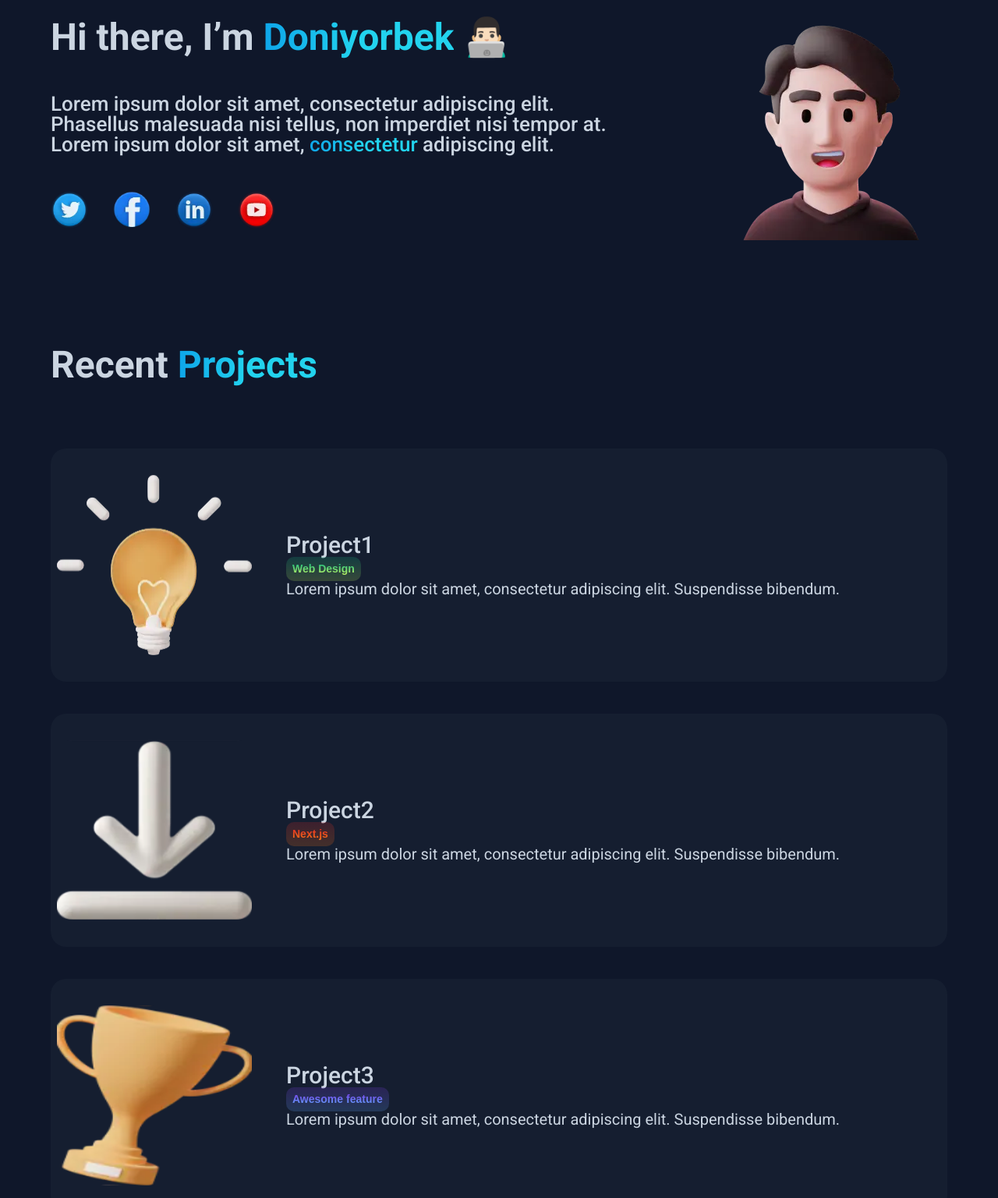
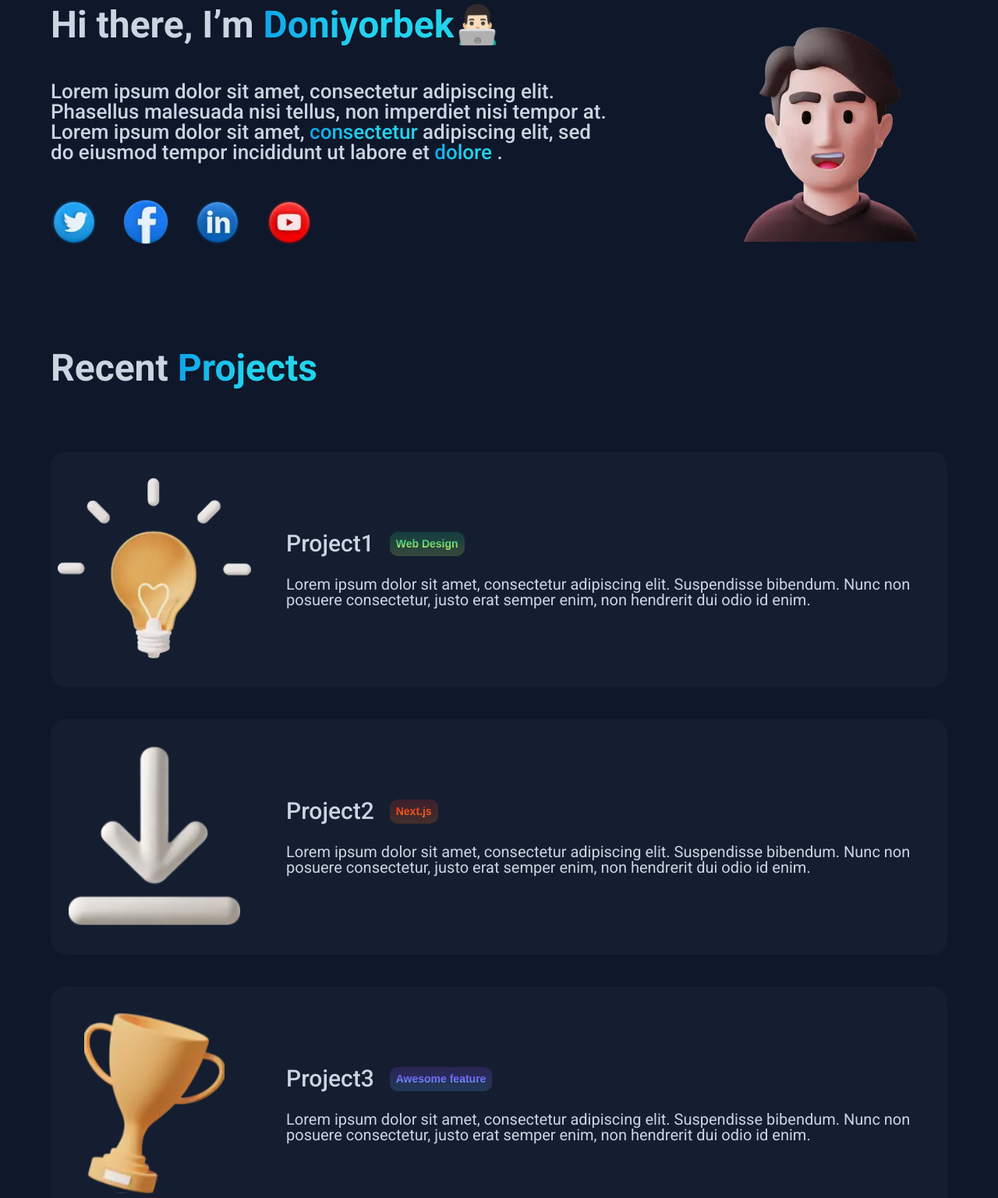
Before and after one commit to frontendoniyorbek/ixaterz, a plain HTML site: page index.html in a window 1280 px wide. Shown: the part 189-1725 px from the top of the page at 78% size. Drawn offline with Linux system fonts and the light colour scheme.

Commit message:
remove img loader

```diff
--- a/index.html
+++ b/index.html
@@ -3,100 +3,135 @@
 	<head>
 		<meta charset="UTF-8" />
 		<meta name="viewport" content="width=device-width, initial-scale=1.0" />
-		<title>Doniyorbek’s Blog</title>
-
-		<!-- Preload fonts -->
-		<link rel="preload" href="fonts/Roboto-Regular.woff2" as="font" type="font/woff2" crossorigin />
-		<link rel="preload" href="fonts/Roboto-Medium.woff2" as="font" type="font/woff2" crossorigin />
-		<link rel="preload" href="fonts/Roboto-Bold.woff2" as="font" type="font/woff2" crossorigin />
-
-		<!-- Minified CSS -->
-		<!-- <link rel="stylesheet" href="css/main.css" /> -->
-		<link rel="stylesheet" href="css/styles.min.css" />
+		<title>Document</title>
+		<!-- CSS -->
+		<link rel="stylesheet" href="css/main.css" />
 	</head>
 	<body>
 		<header class="header">
 			<div class="container header__container">
 				<a class="logo" href="/">
-					<img src="images/header/logo.webp" alt="logo" width="44" height="44" loading="lazy" />
-					<h1 class="logo__title">Doniyorbek’s Blog</h1>
+					<img src="images/header/logo.webp" alt="logo" width="44" height="44" />
+					<h2 class="logo__title">Doniyorbek’s Blog</h2>
 				</a>
 
 				<nav class="navbar">
 					<ul class="navbar__list">
-						<li><a class="navbar__link" href="#">Blog</a></li>
-						<li><a class="navbar__link" href="#">Newsletter</a></li>
-						<li><a class="navbar__link" href="#">Twitter</a></li>
+						<li class="navbar__item">
+							<a class="navbar__link" href="#">Blog</a>
+						</li>
+						<li class="navbar__item">
+							<a class="navbar__link" href="#">Newsletter</a>
+						</li>
+						<li class="navbar__item">
+							<a class="navbar__link" href="#">Twitter</a>
+						</li>
 					</ul>
 				</nav>
 			</div>
 		</header>
 
 		<main class="main">
-			<!-- HERO -->
-			<section class="hero">
+			<!-- HERO START -->
+			<div class="hero">
 				<div class="container hero__container">
 					<div class="hero__info">
-						<h2 class="hero__title">Hi there, I’m <span>Doniyorbek</span> 👨🏻‍💻</h2>
+						<h2 class="hero__title">Hi there, I’m <span>Doniyorbek</span>👨🏻‍💻</h2>
 						<p class="hero__text">
 							Lorem ipsum dolor sit amet, consectetur adipiscing elit. Phasellus malesuada nisi tellus, non imperdiet nisi tempor
-							at. Lorem ipsum dolor sit amet, <span>consectetur</span> adipiscing elit.
+							at. Lorem ipsum dolor sit amet, <span>consectetur</span> adipiscing elit, sed do eiusmod tempor incididunt ut labore
+							et <span>dolore</span> .
 						</p>
 						<ul class="hero__list">
-							<li>
-								<a href="#"><img src="images/hero/twitter.webp" alt="twitter" width="48" height="48" loading="lazy" /></a>
+							<li class="hero__item">
+								<a class="hero__link" href="#">
+									<img src="images/hero/twitter.webp" alt="twitter" width="60" height="60" />
+								</a>
 							</li>
-							<li>
-								<a href="#"><img src="images/hero/facebook.webp" alt="facebook" width="48" height="48" loading="lazy" /></a>
+
+							<li class="hero__item">
+								<a class="hero__link" href="#">
+									<img src="images/hero/facebook.webp" alt="facebook" width="60" height="60" />
+								</a>
 							</li>
-							<li>
-								<a href="#"><img src="images/hero/linkedin.webp" alt="linkedin" width="48" height="48" loading="lazy" /></a>
+
+							<li class="hero__item">
+								<a class="hero__link" href="#">
+									<img src="images/hero/linkedin.webp" alt="linkedin" width="60" height="60" />
+								</a>
 							</li>
-							<li>
-								<a href="#"><img src="images/hero/youtube.webp" alt="youtube" width="48" height="48" loading="lazy" /></a>
+
+							<li class="hero__item">
+								<a class="hero__link" href="#">
+									<img src="images/hero/Youtube.webp" alt="Youtube" width="60" height="60" />
+								</a>
 							</li>
 						</ul>
 					</div>
 					<div class="hero__img">
-						<img src="images/hero/person.webp" alt="person" width="300" height="300" loading="lazy" />
+						<img src="images/hero/person.webp" alt="person" width="300" height="300" />
 					</div>
 				</div>
-			</section>
+			</div>
+			<!-- HERO END -->
 
-			<!-- PROJECTS -->
+			<!-- POSTS START -->
 			<section class="posts">
 				<div class="container">
 					<h2 class="posts__title">Recent <span>Projects</span></h2>
+
 					<ul class="posts__list">
 						<li class="posts__item">
-							<img src="images/posts/project.webp" alt="project1" width="250" height="231" loading="lazy" />
+							<div class="posts__img-wrapper">
+								<img src="images/posts/project.webp" alt="project" width="250" height="231" />
+							</div>
 							<div class="posts__info">
+								<div class="posts__info-top">
 									<h3 class="posts__info-title">Project1</h3>
 									<button class="posts__info-btn"><span>Web Design</span></button>
-								<p class="posts__info-text">Lorem ipsum dolor sit amet, consectetur adipiscing elit. Suspendisse bibendum.</p>
+								</div>
+								<p class="posts__info-text">
+									Lorem ipsum dolor sit amet, consectetur adipiscing elit. Suspendisse bibendum. Nunc non posuere consectetur,
+									justo erat semper enim, non hendrerit dui odio id enim.
+								</p>
 							</div>
 						</li>
 
 						<li class="posts__item">
-							<img src="images/posts/project2.webp" alt="project2" width="250" height="231" loading="lazy" />
+							<div class="posts__img-wrapper">
+								<img src="images/posts/project2.webp" alt="project" width="250" height="231" />
+							</div>
 							<div class="posts__info">
+								<div class="posts__info-top">
 									<h3 class="posts__info-title">Project2</h3>
 									<button class="posts__info-btn posts__info-btn2"><span>Next.js</span></button>
-								<p class="posts__info-text">Lorem ipsum dolor sit amet, consectetur adipiscing elit. Suspendisse bibendum.</p>
+								</div>
+								<p class="posts__info-text">
+									Lorem ipsum dolor sit amet, consectetur adipiscing elit. Suspendisse bibendum. Nunc non posuere consectetur,
+									justo erat semper enim, non hendrerit dui odio id enim.
+								</p>
 							</div>
 						</li>
 
 						<li class="posts__item">
-							<img src="images/posts/project3.webp" alt="project3" width="250" height="231" loading="lazy" />
+							<div class="posts__img-wrapper">
+								<img src="images/posts/project3.webp" alt="project" width="250" height="231" />
+							</div>
 							<div class="posts__info">
+								<div class="posts__info-top">
 									<h3 class="posts__info-title">Project3</h3>
 									<button class="posts__info-btn posts__info-btn3"><span>Awesome feature</span></button>
-								<p class="posts__info-text">Lorem ipsum dolor sit amet, consectetur adipiscing elit. Suspendisse bibendum.</p>
+								</div>
+								<p class="posts__info-text">
+									Lorem ipsum dolor sit amet, consectetur adipiscing elit. Suspendisse bibendum. Nunc non posuere consectetur,
+									justo erat semper enim, non hendrerit dui odio id enim.
+								</p>
 							</div>
 						</li>
 					</ul>
 				</div>
 			</section>
+			<!-- POSTS END -->
 		</main>
 	</body>
 </html>
```
Lines whose indentation alone changed are shown as unchanged.
